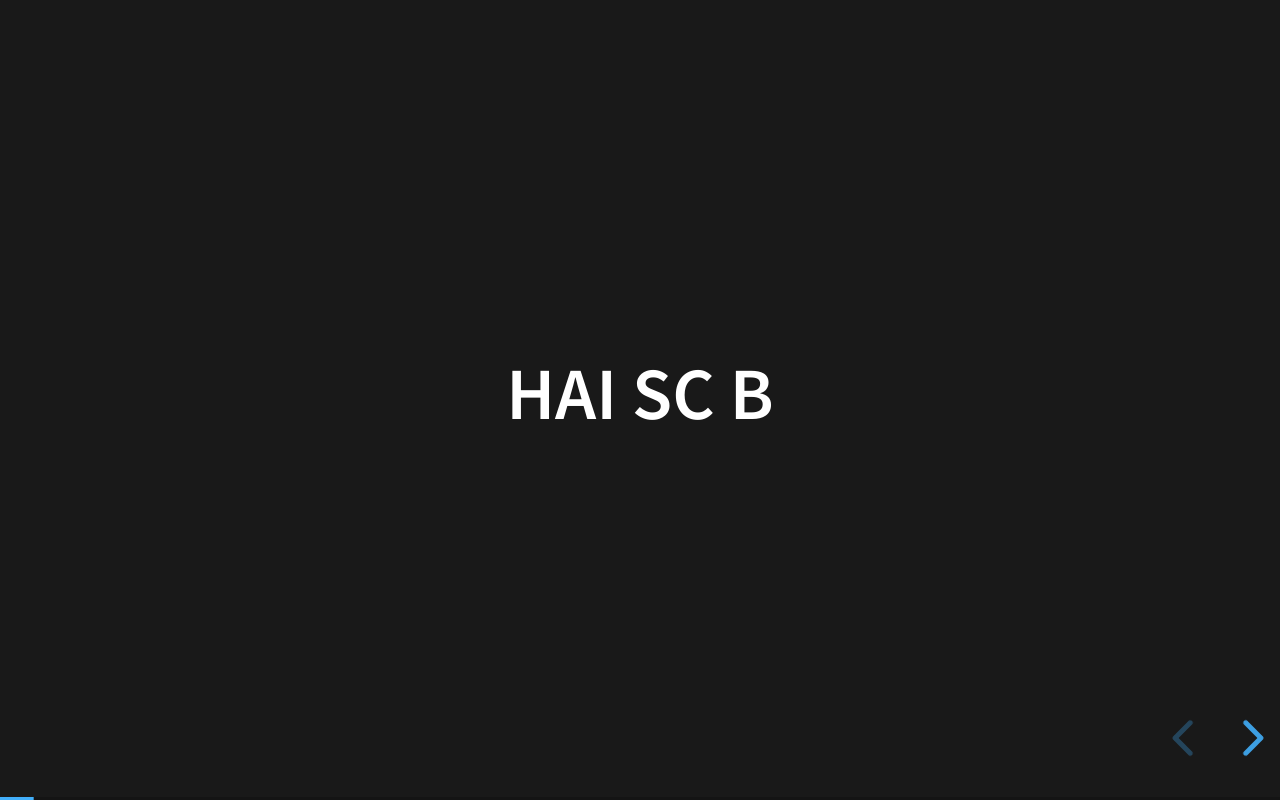
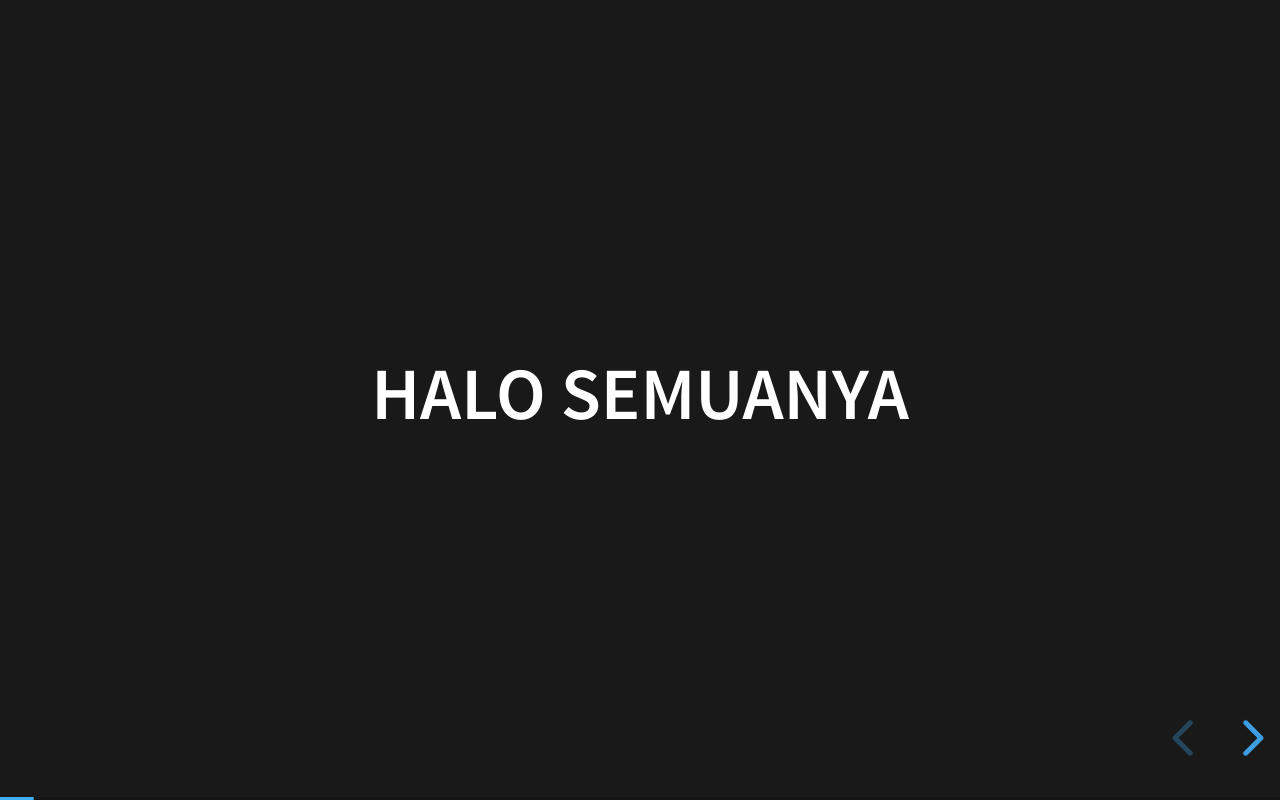
Before and after one commit to ulina28/TugasProject_TKPPL_SCB, a website: page reveal.js-master/demo.html in a window 1280 px wide. Both pictures are taken after a click on the button "next slide". Drawn offline with Linux system fonts and the light colour scheme.

Commit message:
edit judul rev.1

```diff
--- a/reveal.js-master/demo.html
+++ b/reveal.js-master/demo.html
@@ -39,7 +39,7 @@
 				</section>
 
 				<section>
-					<h2>Hai SC B</h2>
+					<h2>Halo Semuanya</h2>
 
 				</section>
 
```
